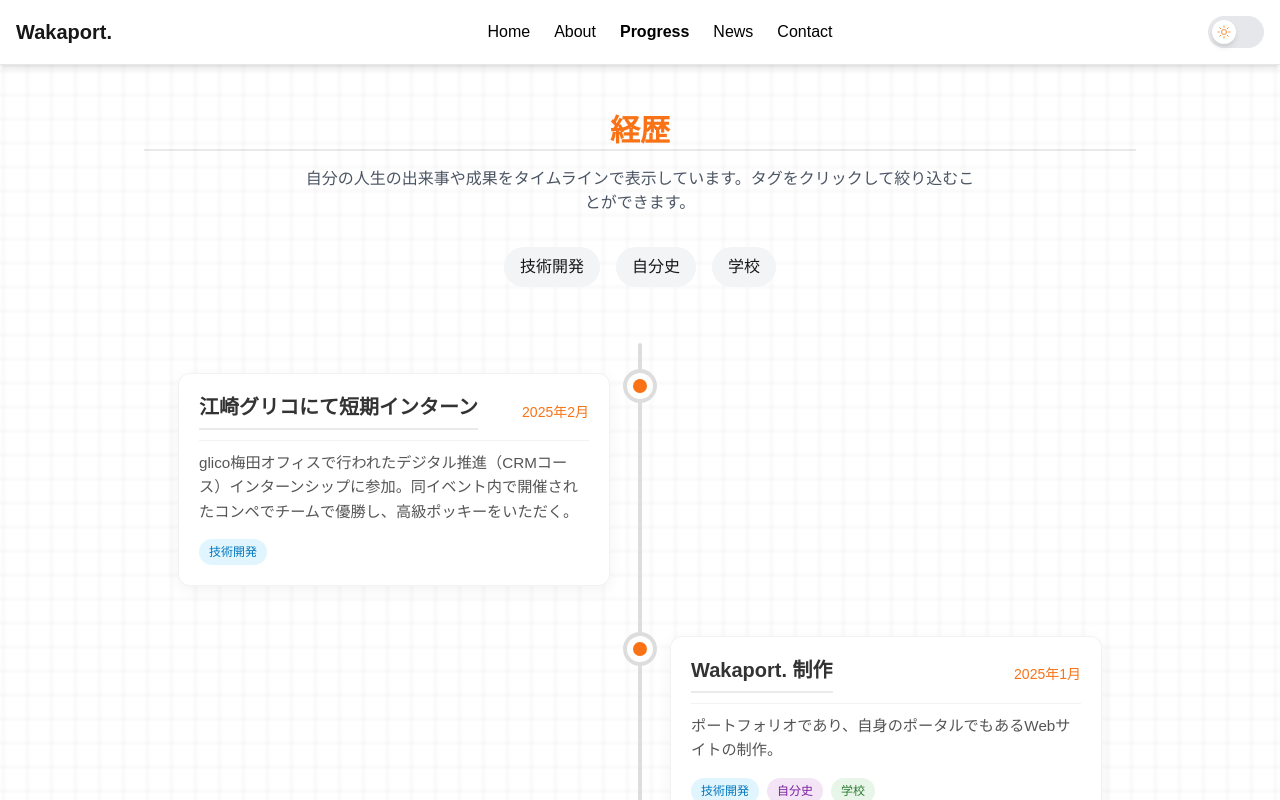
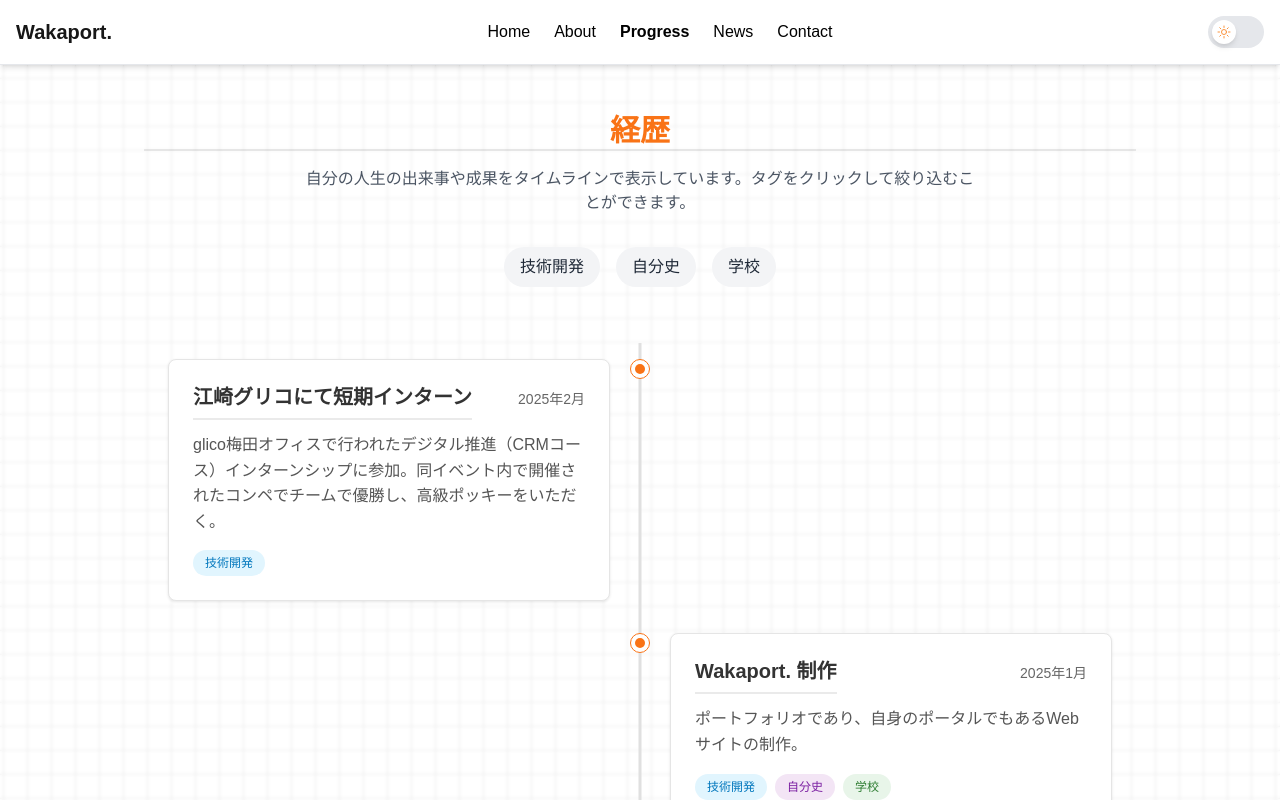
Before and after one commit to waka320/wakaport, a Next.js app in the folder wakanext/: page /progress in a window 1280 px wide. Shown: the top 800 px of the page. Built offline with nearby package versions, Linux system fonts and the light colour scheme.

Commit message:
dark theme progress

```diff
--- a/wakanext/src/app/(pages)/progress/page.tsx
+++ b/wakanext/src/app/(pages)/progress/page.tsx
@@ -27,32 +27,41 @@ const ProgressPage = () => {
                 <h1 className="text-center text-3xl font-bold mb-4 text-[var(--primary)]">
                     経歴
                 </h1>
-                <p className="text-center text-gray-600 mb-8 max-w-2xl mx-auto">
+                <p className="text-center text-gray-600 dark:text-gray-300 mb-8 max-w-2xl mx-auto">
                     自分の人生の出来事や成果をタイムラインで表示しています。タグをクリックして絞り込むことができます。
                 </p>
 
                 <div className="flex flex-wrap justify-center gap-4 mb-8">
                     <button
-                        className={`px-4 py-2 rounded-full transition-all ${filter === '技術開発' ? 'bg-[#e1f5fe] text-[#0277bd] font-medium shadow-md' : 'bg-gray-100 hover:bg-gray-200'}`}
+                        className={`px-4 py-2 rounded-full transition-all ${filter === '技術開発'
+                                ? 'bg-[#e1f5fe] dark:bg-[#0277bd]/30 text-[#0277bd] dark:text-[#90caf9] font-medium shadow-md'
+                                : 'bg-gray-100 dark:bg-gray-700 hover:bg-gray-200 dark:hover:bg-gray-600 text-gray-800 dark:text-gray-200'
+                            }`}
                         onClick={() => handleFilterChange('技術開発')}
                     >
                         技術開発
                     </button>
                     <button
-                        className={`px-4 py-2 rounded-full transition-all ${filter === '自分史' ? 'bg-[#f3e5f5] text-[#7b1fa2] font-medium shadow-md' : 'bg-gray-100 hover:bg-gray-200'}`}
+                        className={`px-4 py-2 rounded-full transition-all ${filter === '自分史'
+                                ? 'bg-[#f3e5f5] dark:bg-[#7b1fa2]/30 text-[#7b1fa2] dark:text-[#ce93d8] font-medium shadow-md'
+                                : 'bg-gray-100 dark:bg-gray-700 hover:bg-gray-200 dark:hover:bg-gray-600 text-gray-800 dark:text-gray-200'
+                            }`}
                         onClick={() => handleFilterChange('自分史')}
                     >
                         自分史
                     </button>
                     <button
-                        className={`px-4 py-2 rounded-full transition-all ${filter === '学校' ? 'bg-[#e8f5e9] text-[#2e7d32] font-medium shadow-md' : 'bg-gray-100 hover:bg-gray-200'}`}
+                        className={`px-4 py-2 rounded-full transition-all ${filter === '学校'
+                                ? 'bg-[#e8f5e9] dark:bg-[#2e7d32]/30 text-[#2e7d32] dark:text-[#a5d6a7] font-medium shadow-md'
+                                : 'bg-gray-100 dark:bg-gray-700 hover:bg-gray-200 dark:hover:bg-gray-600 text-gray-800 dark:text-gray-200'
+                            }`}
                         onClick={() => handleFilterChange('学校')}
                     >
                         学校
                     </button>
                     {filter && (
                         <button
-                            className="px-4 py-2 rounded-full bg-gray-200 hover:bg-gray-300 transition-all"
+                            className="px-4 py-2 rounded-full bg-gray-200 dark:bg-gray-600 hover:bg-gray-300 dark:hover:bg-gray-500 transition-all text-gray-800 dark:text-gray-200"
                             onClick={() => setFilter(null)}
                         >
                             すべて表示
@@ -60,11 +69,11 @@ const ProgressPage = () => {
                     )}
                 </div>
 
-                <div className=" mb-8 md:p-6 rounded-lg transition-all duration-300 ">
+                <div className="mb-8 md:p-6 rounded-lg transition-all duration-300">
                     <Timeline projects={filteredProjects} />
                 </div>
 
-                <div className="text-center text-sm text-gray-500 mt-8">
+                <div className="text-center text-sm text-gray-500 dark:text-gray-400 mt-8">
                     表示されているイベント数: {filteredProjects.length} / {projects.length}
                 </div>
             </div>
--- a/wakanext/src/components/contact/Form.tsx
+++ b/wakanext/src/components/contact/Form.tsx
@@ -3,7 +3,6 @@
 import { submitContactForm } from '@/actions/contactActions';
 import { useState, FormEvent } from 'react';
 import { Button } from '@/components/ui/Button';
-import { FaPaperPlane, FaSpinner } from 'react-icons/fa';
 
 export default function Form() {
     const [formData, setFormData] = useState({
--- a/wakanext/src/components/progress/Timeline.tsx
+++ b/wakanext/src/components/progress/Timeline.tsx
@@ -1,16 +1,49 @@
+"use client"; // クライアントコンポーネントとして明示的に宣言
+
 import '@/styles/timeline.scss';
 import { ProjectProps } from '@/lib/progress/projects';
-import { useEffect, useRef } from 'react';
+import { useEffect, useRef, useState } from 'react';
+import { useTheme } from 'next-themes';
 
-// タグの色を定義
-const TAG_COLORS: Record<string, { bg: string, text: string }> = {
-    '技術開発': { bg: '#e1f5fe', text: '#0277bd' },
-    '自分史': { bg: '#f3e5f5', text: '#7b1fa2' },
-    '学校': { bg: '#e8f5e9', text: '#2e7d32' },
+// タグの色を定義（ライトモードとダークモード両方）
+const TAG_COLORS: Record<string, {
+    bg: string,
+    text: string,
+    darkBg: string,
+    darkText: string
+}> = {
+    '技術開発': {
+        bg: '#e1f5fe',
+        text: '#0277bd',
+        darkBg: 'rgba(2, 119, 189, 0.3)',
+        darkText: '#90caf9'
+    },
+    '自分史': {
+        bg: '#f3e5f5',
+        text: '#7b1fa2',
+        darkBg: 'rgba(123, 31, 162, 0.3)',
+        darkText: '#ce93d8'
+    },
+    '学校': {
+        bg: '#e8f5e9',
+        text: '#2e7d32',
+        darkBg: 'rgba(46, 125, 50, 0.3)',
+        darkText: '#a5d6a7'
+    },
 };
 
 export function Timeline({ projects }: { projects: ProjectProps[] }) {
     const timelineRef = useRef<HTMLDivElement>(null);
+    const { theme, resolvedTheme } = useTheme();
+    const [mounted, setMounted] = useState(false);
+
+    // マウント後のみクライアントサイドの処理を実行
+    useEffect(() => {
+        setMounted(true);
+    }, []);
+
+    // 現在のテーマ状態を決定
+    const isDark = mounted && (theme === 'dark' || resolvedTheme === 'dark');
 
     useEffect(() => {
         const observer = new IntersectionObserver((entries) => {
@@ -30,7 +63,7 @@ export function Timeline({ projects }: { projects: ProjectProps[] }) {
     }, [projects]);
 
     return (
-        <div className="timeline" ref={timelineRef}>
+        <div className="timeline dark:text-gray-200" ref={timelineRef}>
             {projects.map((project, index) => (
                 <div
                     key={index}
@@ -38,36 +71,44 @@ export function Timeline({ projects }: { projects: ProjectProps[] }) {
                     data-index={index}
                 >
                     <div className="timeline-dot">
-                        <div className="timeline-dot-inner"></div>
+                        <div className="timeline-dot-inner dark:bg-orange-500"></div>
                     </div>
 
-                    <div className="timeline-content">
+                    <div className="timeline-content dark:bg-gray-800/90 dark:border-gray-700">
                         <div className="timeline-header">
-                            <h2 className="timeline-title">
+                            <h2 className="timeline-title dark:text-white">
                                 {project.title}
                             </h2>
-                            <span className="timeline-date">
+                            <span className="timeline-date dark:text-gray-300">
                                 {project.start}{project.end && ` ~ ${project.end}`}
                             </span>
                         </div>
 
-                        <p className="timeline-description">
+                        <p className="timeline-description dark:text-gray-300">
                             {project.description}
                         </p>
 
                         <div className="timeline-tags">
-                            {project.tags.map((tag, tagIndex) => (
+                            {project.tags.map((tag, tagIndex) => {
+                                const tagColor = TAG_COLORS[tag] || {
+                                    bg: '#f0f0f0', text: '#333',
+                                    darkBg: '#374151', darkText: '#d1d5db'
+                                };
+
+                                // mountedがfalseの場合はデフォルトのスタイルを使用
+                                return (
                                     <span
                                         key={tagIndex}
                                         className="timeline-tag"
-                                    style={{
-                                        backgroundColor: TAG_COLORS[tag]?.bg || '#f0f0f0',
-                                        color: TAG_COLORS[tag]?.text || '#333'
-                                    }}
+                                        style={mounted ? {
+                                            backgroundColor: isDark ? tagColor.darkBg : tagColor.bg,
+                                            color: isDark ? tagColor.darkText : tagColor.text
+                                        } : {}}
                                     >
                                         {tag}
                                     </span>
-                            ))}
+                                );
+                            })}
                         </div>
                     </div>
                 </div>
--- a/wakanext/src/styles/timeline.scss
+++ b/wakanext/src/styles/timeline.scss
@@ -18,168 +18,155 @@ $timeline-center-desktop: 50%; // デスクトップ時の中心線の位置
 
 .timeline {
     position: relative;
+    padding: 1rem 0;
     max-width: 1200px;
     margin: 0 auto;
-    padding: 20px 0;
 
     &::before {
         content: '';
         position: absolute;
-        width: 4px;
-        background: var(--primary-light, #ddd);
+        width: 3px;
+        background-color: #e0e0e0;
         top: 0;
         bottom: 0;
-        left: $timeline-center-mobile;
-        margin-left: -2px;
-        border-radius: 4px;
+        left: 20px;
 
         @media (min-width: 768px) {
-            left: $timeline-center-desktop;
+            left: 50%;
+            transform: translateX(-50%);
         }
+    }
+
+    .dark &::before {
+        background-color: #4b5563; // ダークモードでの線の色
     }
 }
 
 .timeline-item {
-    padding: 10px 40px 10px 70px;
     position: relative;
-    margin-bottom: 30px;
+    margin-bottom: 2rem;
+    padding-left: 45px;
     opacity: 0;
     transform: translateY(20px);
-    transition: all 0.5s ease;
+    transition: opacity 0.5s ease, transform 0.5s ease;
 
     &.animate-in {
         opacity: 1;
         transform: translateY(0);
     }
 
+    &:last-child {
+        margin-bottom: 0;
+    }
+
     @media (min-width: 768px) {
-        width: 50%;
-        padding: 10px;
+        padding-left: 0;
+        width: 100%;
 
         &:nth-child(odd) {
-            left: 0;
-            padding-right: 30px;
+            padding-right: calc(50% + 30px);
         }
 
         &:nth-child(even) {
-            left: 50%;
-            padding-left: 30px;
+            padding-left: calc(50% + 30px);
         }
     }
 }
 
 .timeline-dot {
     position: absolute;
-    width: 26px;
-    height: 26px;
-    left: $timeline-center-mobile;
-    transform: translateX(-50%); // 中央揃え
-    background: #fff;
+    left: 12px;
+    width: 20px;
+    height: 20px;
     border-radius: 50%;
+    background-color: white;
+    border: 1px solid #f97316;
     display: flex;
     align-items: center;
     justify-content: center;
-    z-index: 2;
-    box-shadow: 0 0 0 4px var(--primary-light, #ddd);
+    z-index: 1;
 
     @media (min-width: 768px) {
-        left: auto;
-        right: -13px;
-        transform: none; // デスクトップではリセット
-
-        .timeline-item:nth-child(even) & {
-            right: auto;
-            left: -13px;
-        }
-    }
-
-    .timeline-dot-inner {
-        width: 14px;
-        height: 14px;
-        background-color: var(--primary, #4a6cf7);
-        border-radius: 50%;
-        transition: all 0.3s ease;
-
-        .timeline-item:hover & {
-            transform: scale(1.2);
-        }
+        left: 50%;
+        transform: translateX(-50%);
     }
 }
 
+.timeline-dot-inner {
+    width: 10px;
+    height: 10px;
+    border-radius: 50%;
+    background-color: #f97316;
+}
+
 .timeline-content {
-    padding: 15px; // モバイル向けに狭めたパディング
-    background: #fff;
-    border-radius: 12px;
-    box-shadow: 0 4px 16px rgba(0, 0, 0, 0.05);
-    position: relative;
-    transition: all 0.3s ease;
-    border: 1px solid rgba(0, 0, 0, 0.05);
+    background-color: white;
+    padding: 1.5rem;
+    border-radius: 0.5rem;
+    box-shadow: 0 1px 3px rgba(0, 0, 0, 0.1);
+    border: 1px solid #e5e5e5;
 
-    @media (min-width: 640px) {
-        padding: 20px; // デスクトップではオリジナルのパディングに戻す
-    }
-
-    .timeline-item:hover & {
-        box-shadow: 0 8px 24px rgba(0, 0, 0, 0.1);
-        transform: translateY(-2px);
+    .dark & {
+        border-color: #4b5563;
     }
 }
 
 .timeline-header {
     display: flex;
-    flex-direction: column;
-    margin-bottom: 10px;
-    border-bottom: 1px solid rgba(0, 0, 0, 0.05);
-    padding-bottom: 10px;
+    justify-content: space-between;
+    align-items: baseline;
+    margin-bottom: 0.75rem;
+    flex-wrap: wrap;
+    gap: 0.5rem;
 
-    @media (min-width: 640px) {
-        flex-direction: row;
-        justify-content: space-between;
-        align-items: center;
+    @media (min-width: 768px) {
+        flex-wrap: nowrap;
     }
 }
 
 .timeline-title {
+    font-weight: 600;
     font-size: 1.25rem;
-    font-weight: 600;
-    color: var(--primary-dark, #333);
-    margin: 0 0 5px 0;
+    color: #333;
+    margin: 0;
 
-    @media (min-width: 640px) {
-        margin: 0;
+    .dark & {
+        color: white;
     }
 }
 
 .timeline-date {
     font-size: 0.875rem;
-    color: var(--primary, #4a6cf7);
-    font-weight: 500;
-    white-space: nowrap;
+    color: #666;
+
+    .dark & {
+        color: #d1d5db;
+    }
 }
 
 .timeline-description {
-    margin: 0 0 15px 0;
+    margin-bottom: 1rem;
+    line-height: 1.6;
     color: #555;
-    font-size: 0.95rem;
-    line-height: 1.6;
+
+    .dark & {
+        color: #e5e7eb;
+    }
 }
 
 .timeline-tags {
     display: flex;
     flex-wrap: wrap;
-    gap: 8px;
+    gap: 0.5rem;
 }
 
 .timeline-tag {
-    padding: 4px 10px;
-    border-radius: 100px;
     font-size: 0.75rem;
-    font-weight: 500;
-    transition: all 0.2s ease;
-
-    &:hover {
-        transform: scale(1.05);
-    }
+    padding: 0.25rem 0.75rem;
+    border-radius: 1rem;
+    display: inline-flex;
+    align-items: center;
+    justify-content: center;
 }
 
 .dark-theme {
```
Also changed, not shown: wakanext/src/app/(pages)/about/page.tsx (+8 -2 lines), wakanext/src/app/(pages)/contact/page.tsx (+9 -1 lines). Lines whose indentation alone changed are shown as unchanged.
